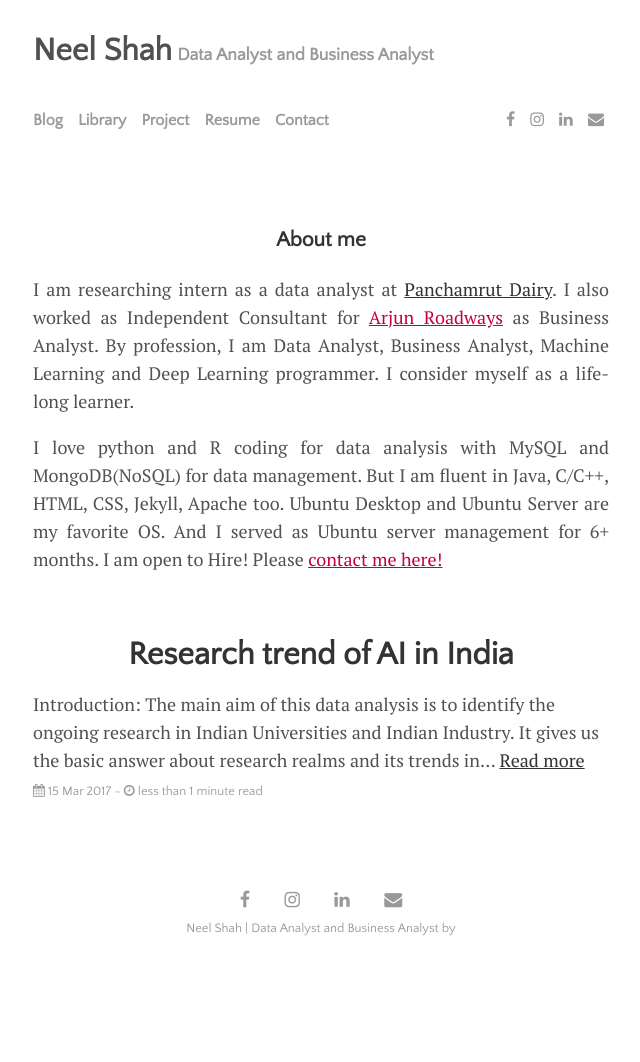
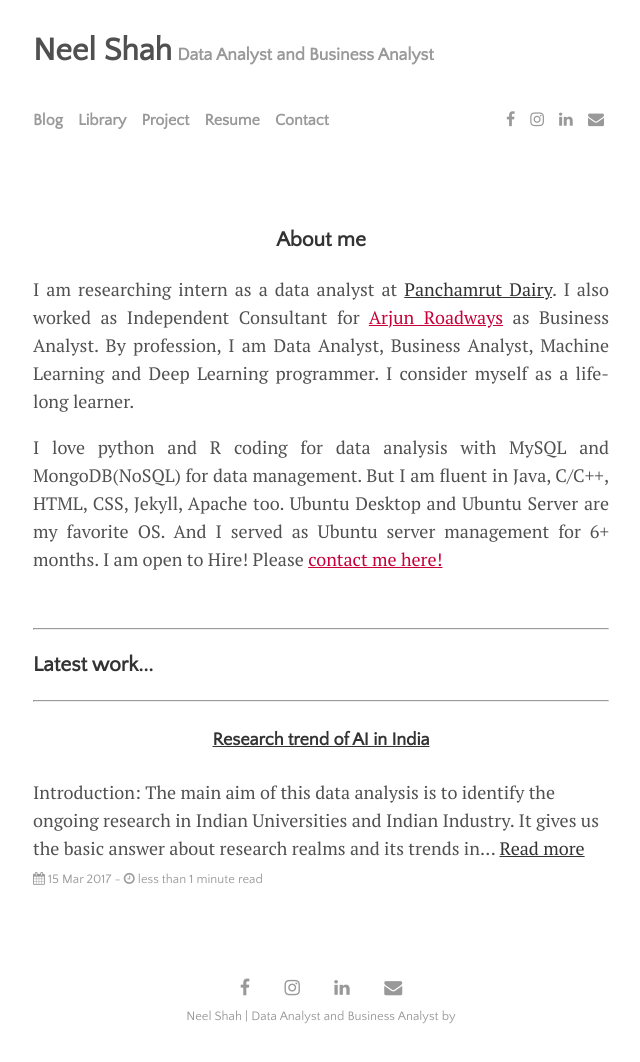
Before and after one commit to NeelShah18/neelshah18.github.io, a Jekyll site: the page built from index.html, in a window 1280 px wide. Shown: the whole page, without its empty margins (319-959 px from the left). Built offline with Jekyll 4.4.1, drawn with Linux system fonts in a browser that asks for light colours; nearby versions of some CDN libraries; the list of posts is cut into pages by our own code; before the commit the page ends 974 px from its top, so only the background shows below that.

Commit message:
Update index.html

```diff
--- a/index.html
+++ b/index.html
@@ -10,11 +10,14 @@ title: Home
 I love python and R coding for data analysis with MySQL and MongoDB(NoSQL) for data management. But I am fluent in Java, C/C++, HTML, CSS, Jekyll, Apache too. Ubuntu Desktop and Ubuntu Server are my favorite OS. And I served as Ubuntu server management for 6+ months. I am open to Hire! Please <a href="https://neelshah18.github.io/contacts.html" style="color: #C70039;"><font color:"#C70039"> contact me here!</font></a>
 </p>
 <br>
+<hr>
+<h3>Latest work...</h3>
+<hr>
 {% for upcoming in site.upcoming %}
 <div class="posts">
-  <h1  style="text-align: center;">
+  <h4  style="text-align: center;">
     <a href="{{ site.github.url }}{{ upcoming.url }}">{{ upcoming.title }}</a>
-  </h1>
+  </h4>
   <p>
     {{ upcoming.content | strip_html | truncate: 200 }} <a href="{{ site.github.url }}{{ upcoming.url }}">Read more</a>
     <span class="post-date" style="margin-top:3px"><i class="fa fa-calendar" aria-hidden="true"></i> {{ upcoming.date | date_to_string }} - <i class="fa fa-clock-o" aria-hidden="true"></i> {% include read-time.html %}</span>
```
